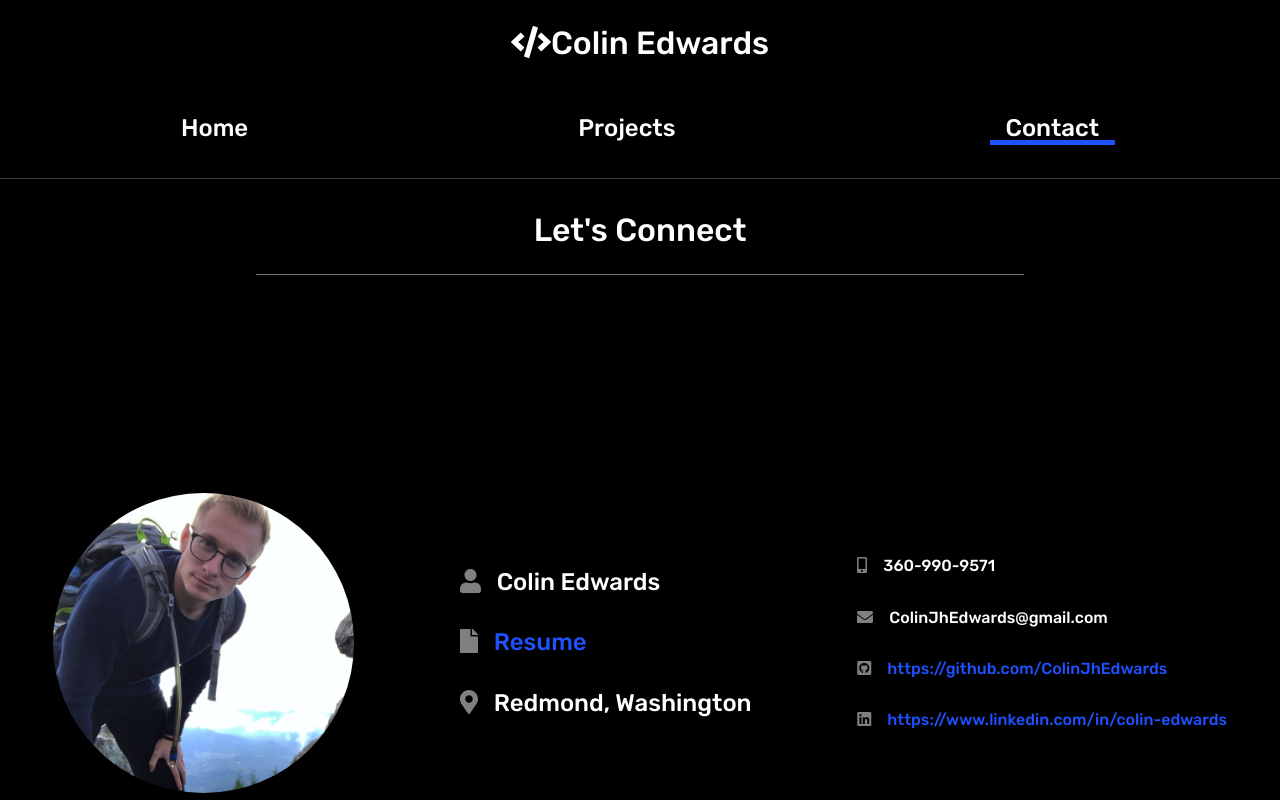
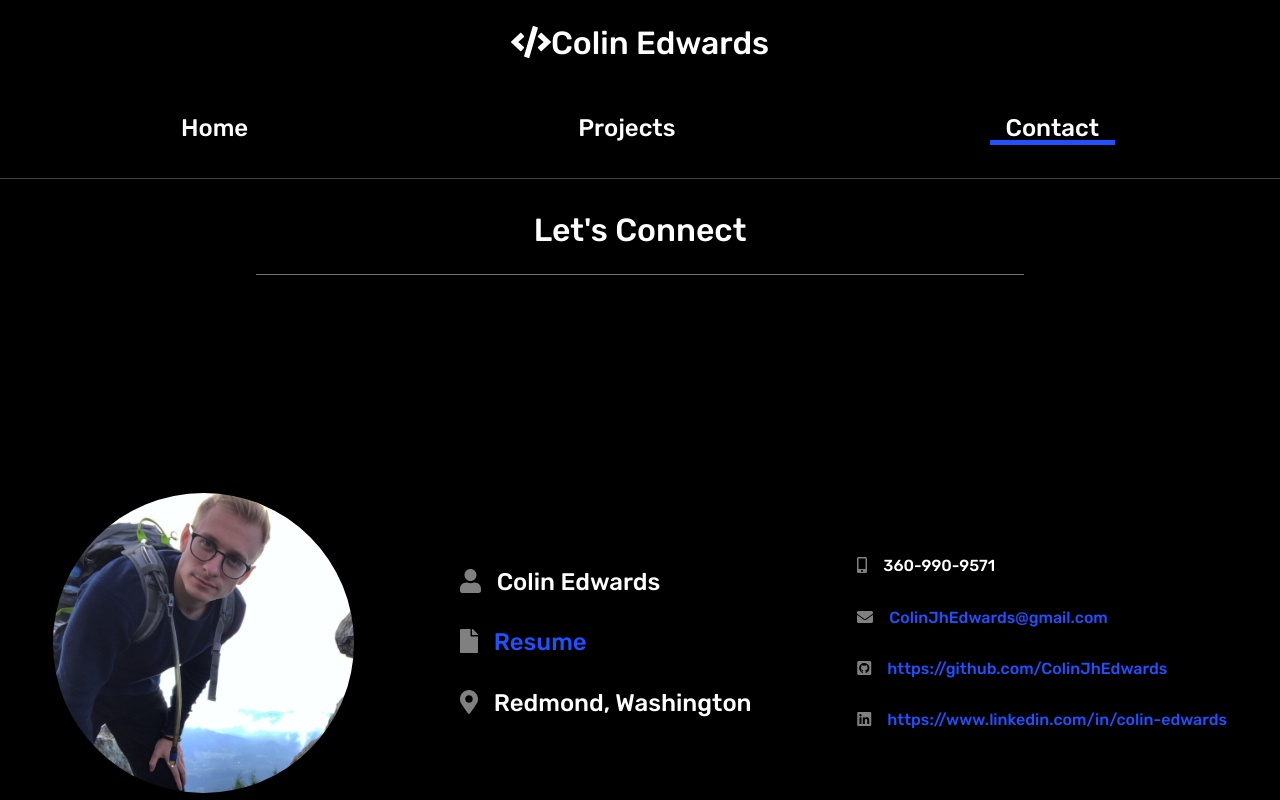
Before and after one commit to ColinJhEdwards/react-portfolio, a React (Create React App) app: page /contact in a window 1280 px wide. Shown: the top 800 px of the page. Built offline with nearby package versions, Linux system fonts and the light colour scheme.

Commit message:
changed animations for project cards and added one on contact page that makes content slide in from the bottom

```diff
--- a/src/animations.js
+++ b/src/animations.js
@@ -33,6 +33,16 @@ export const slider = {
   },
 };
 
+export const slider2 = {
+  hidden: { y: "20%", opacity: 0 },
+  show: {
+    y: "0%",
+    opacity: 1,
+
+    transition: { duration: 1 },
+  },
+};
+
 export const svgSlide = {
   hidden: { x: "130%" },
   show: {
@@ -52,12 +62,11 @@ export const fade = {
 };
 
 export const grow = {
-  hidden: { y: "150%", opacity: 0 },
+  hidden: { opacity: 0 },
   show: {
-    y: "0%",
     opacity: 1,
 
-    transition: { duration: 0.5 },
+    transition: { duration: 1 },
   },
   exit: { scale: 0, transition: { duration: 0.5 } },
 };
--- a/src/components/ProjectCard.js
+++ b/src/components/ProjectCard.js
@@ -3,13 +3,13 @@ import styled from "styled-components";
 import { FontAwesomeIcon } from "@fortawesome/react-fontawesome";
 import { faBook, faCircle } from "@fortawesome/free-solid-svg-icons";
 import { motion } from "framer-motion";
-import { fade } from "../animations";
+import { grow } from "../animations";
 import { Link } from "react-router-dom";
 
 const ProjectCard = ({ title, description, code, repo, deploy, id, cover }) => {
   return (
     <Hide>
-      <StyledDiv variants={fade}>
+      <StyledDiv variants={grow}>
         <Hide>
           <img src={cover} alt="coverimg" />
         </Hide>
--- a/src/pages/Contact.js
+++ b/src/pages/Contact.js
@@ -11,7 +11,7 @@ import {
   faMapMarkerAlt,
   faFile,
 } from "@fortawesome/free-solid-svg-icons";
-import { pageAnimation } from "../animations";
+import { slider2, pageAnimation } from "../animations";
 
 const Contact = () => {
   return (
@@ -25,7 +25,7 @@ const Contact = () => {
         <h2>Let's Connect</h2>
         <hr width="60%" color="gray" />
       </StyledTitle>
-      <StyledContact>
+      <StyledContact variants={slider2}>
         <div className="image">
           <img src={colin} alt="image-of-me" />
         </div>
@@ -50,10 +50,12 @@ const Contact = () => {
             <FontAwesomeIcon className="icon" icon={faMobileAlt} />
             360-990-9571
           </h2>
-          <h2>
-            <FontAwesomeIcon className="icon" icon={faEnvelope} />
-            ColinJhEdwards@gmail.com
-          </h2>
+          <a href="mailto: colinjhedwards@gmail.com">
+            <h2>
+              <FontAwesomeIcon className="icon" icon={faEnvelope} />
+              ColinJhEdwards@gmail.com
+            </h2>
+          </a>
           <a href="https://github.com/ColinJhEdwards" target="_blank">
             <h2>
               <i class="fab fa-github-square"></i>
@@ -100,6 +102,10 @@ const StyledContact = styled(motion.div)`
   }
   a {
     color: #1f51ff;
+    &:hover {
+      color: gray;
+      text-decoration: underline;
+    }
   }
   .image {
     img {
```
